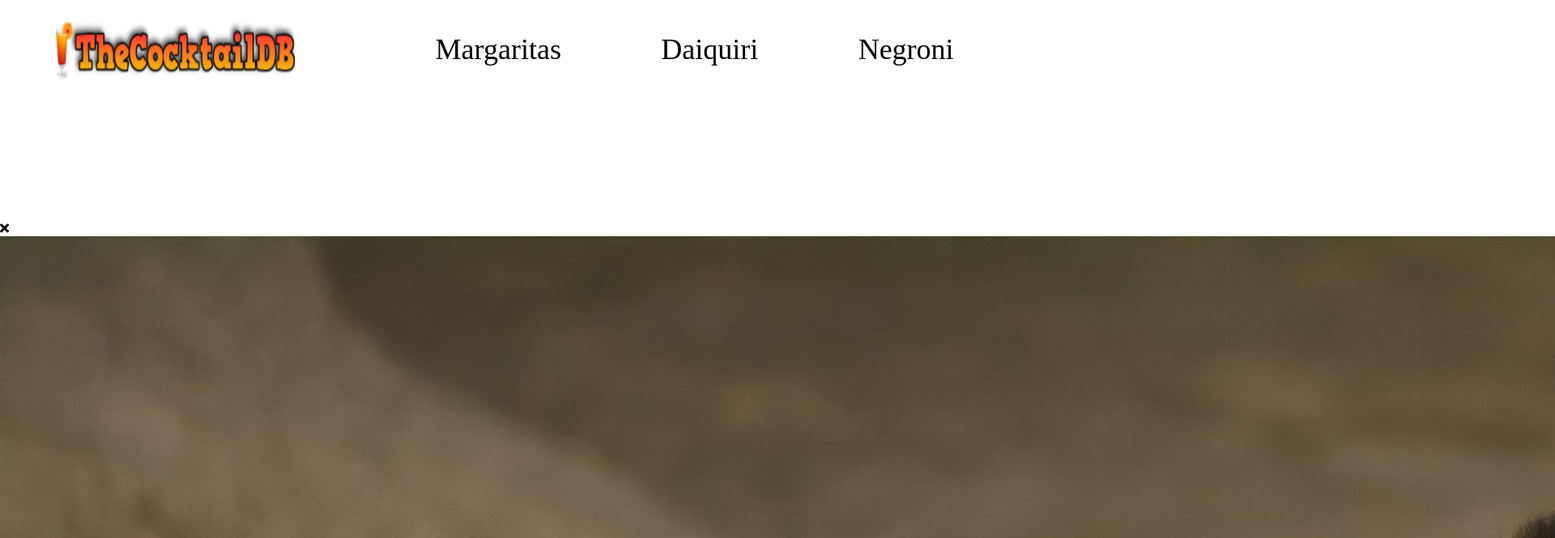
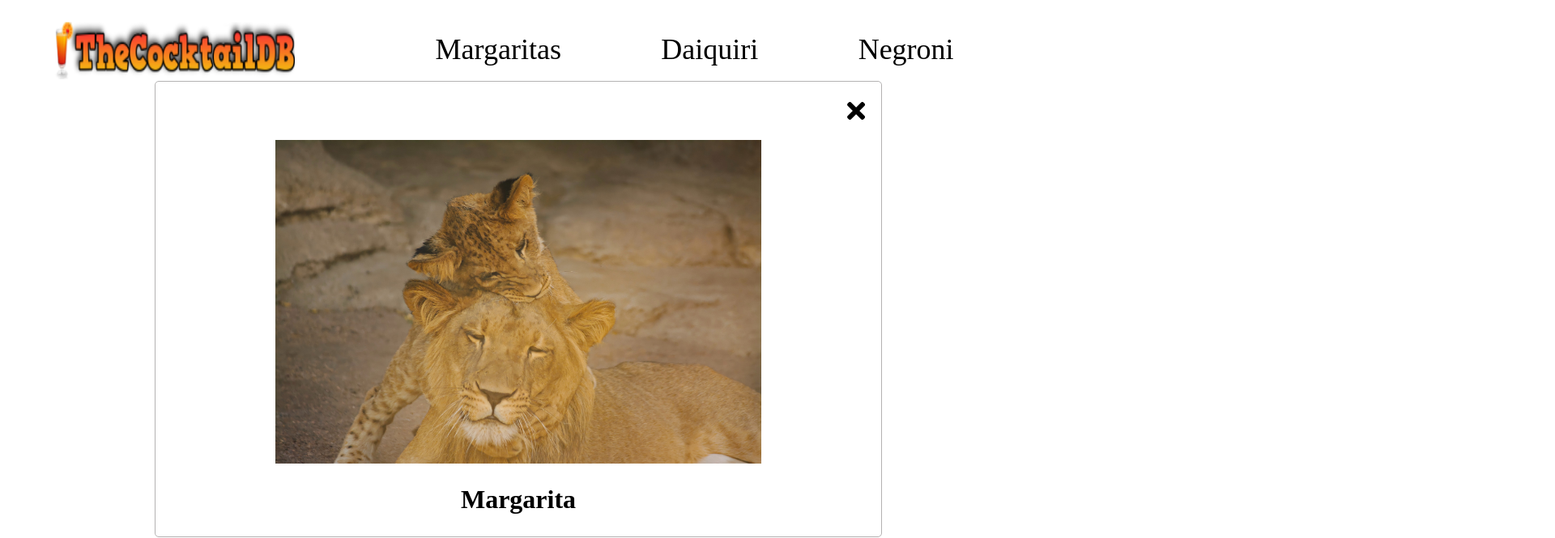
Before and after one commit to AxelSoler/JavaScript-capstone-project, a website built with webpack: page src/index.html in a window 1280 px wide. Shown: the top 665 px of the page at 81% size, 1920 px wide, since content can reach past the window. Built offline with nearby package versions, Linux system fonts and the light colour scheme; no server answers.

```diff
--- a/src/style.css
+++ b/src/style.css
@@ -91,3 +91,44 @@
 .margaritaImg {
   width: 50%;
 }
+
+/* popup styles */
+.card {
+  background-color: white;
+   z-index: 10;
+   border-radius: 5px;
+   border: 1px solid rgb(180, 178, 178);
+   width: 70vw;
+   min-height: 70vh;
+   position: absolute;
+   top: 100px;
+   left: 0;
+   right: 0;
+   margin-left: auto;
+   margin-right: auto;
+
+}
+
+.detail-image {
+  width: 600px;
+  align-self: center;
+}
+
+.icon {
+  float: right;
+  padding: 10px;
+  zoom: 2;
+}
+
+.imageDiv {
+  display: flex;
+  justify-content: center;
+  align-items: center;
+  clear: right;
+}
+
+.text-title {
+  text-align: center;
+  width: 100%;
+  font-size: 2rem;
+}
```
